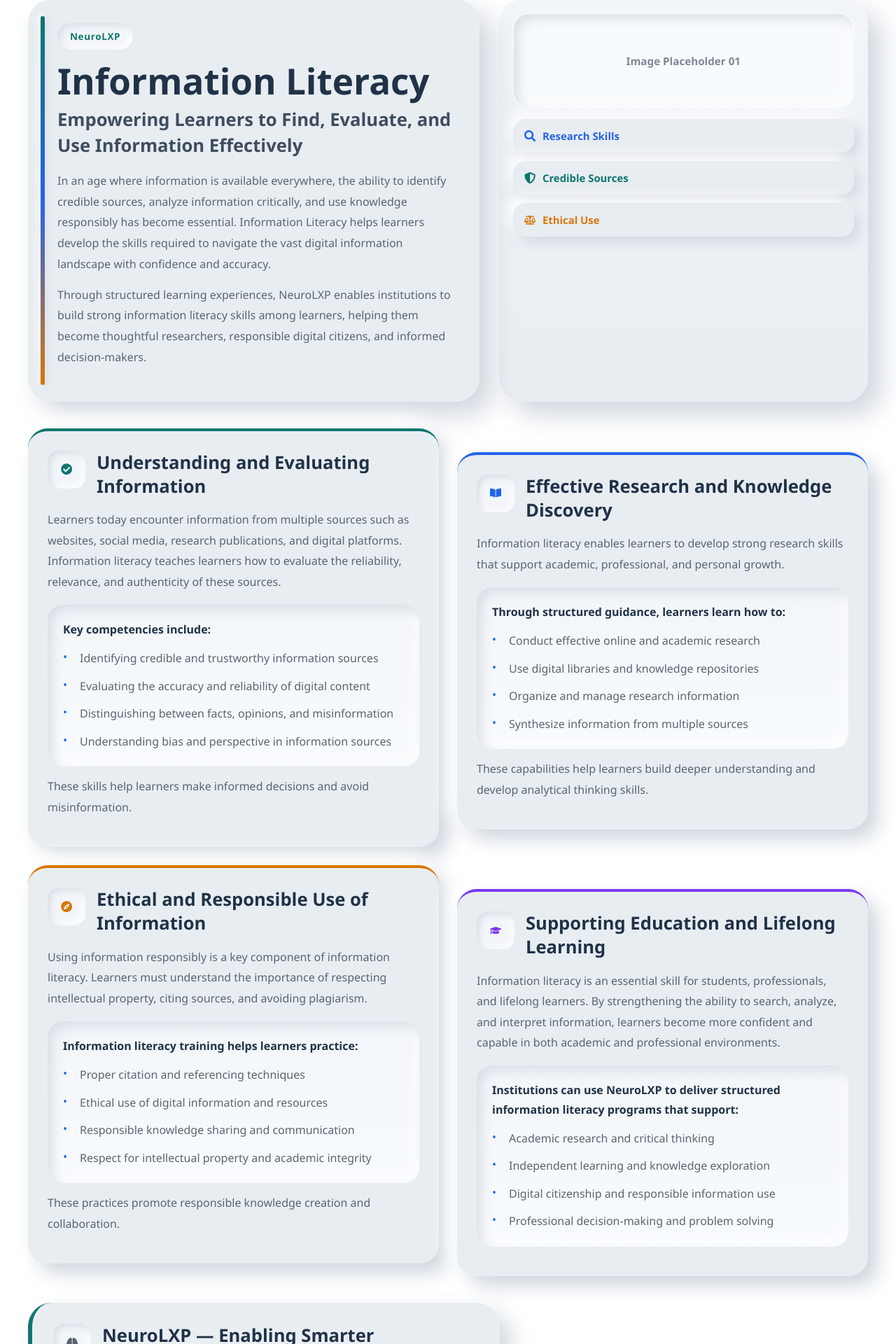
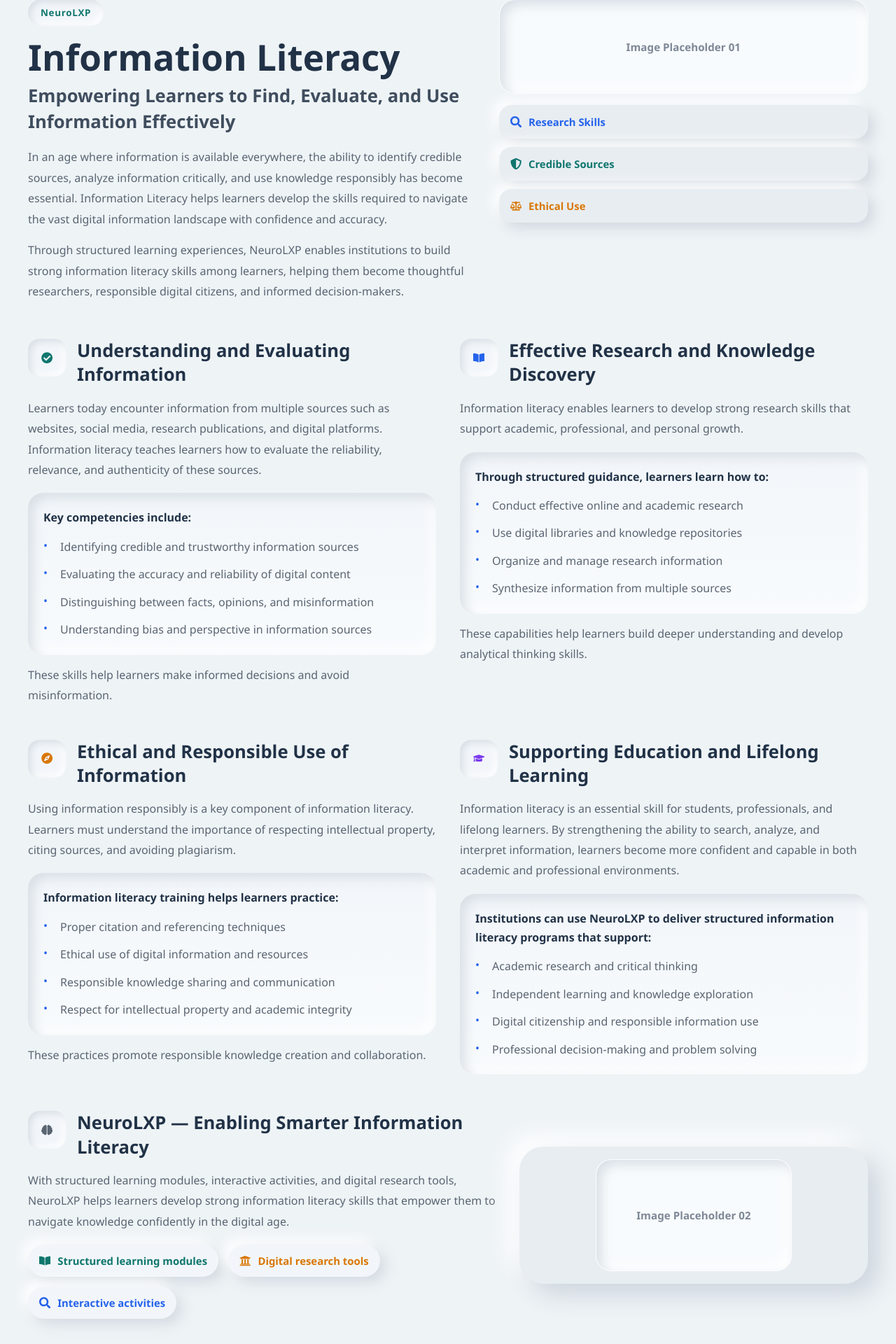
Before and after one commit to PRGEEQGlobalSolutionsPrivateLIT/LMS-Main-Pro, a Next.js app in the folder apps/learner-web/: page /information-literacy in a window 1280 px wide. Shown: the part 102-2022 px from the top of the page at 70% size. Built offline with nearby package versions, Linux system fonts and the light colour scheme.

Commit message:
Update information-literacy.css

```diff
--- a/apps/learner-web/app/information-literacy/information-literacy.css
+++ b/apps/learner-web/app/information-literacy/information-literacy.css
@@ -1,4 +1,4 @@
-.information-literacy-page {
+:root {
   --bg: #eef3f6;
   --surface: #e8edf2;
   --surface-soft: #f2f6fa;
@@ -12,10 +12,6 @@
   --accent: #d97706;
   --support: #7c3aed;
 
-  --primary-soft: rgba(15, 118, 110, 0.08);
-  --secondary-soft: rgba(37, 99, 235, 0.08);
-  --accent-soft: rgba(217, 119, 6, 0.08);
-
   --shadow-light: #ffffff;
   --shadow-dark: #cfd6de;
 
@@ -27,13 +23,15 @@
   --border-soft: rgba(255, 255, 255, 0.62);
 }
 
-.information-literacy-page * {
+* {
   box-sizing: border-box;
 }
 
+html,
 body {
   margin: 0;
-  background: var(--bg);
+  padding: 0;
+  background-color: var(--bg);
   font-family: "Segoe UI", Arial, sans-serif;
 }
 
@@ -42,6 +40,7 @@ body {
   margin: 0 auto;
   padding: 34px 0 70px;
   color: var(--text);
+  background: transparent;
 }
 
 .information-literacy-page .heroSection,
@@ -50,39 +49,13 @@ body {
   margin-bottom: 38px;
 }
 
-/* hero - different style: split panel with side rail accent */
+/* hero */
 
 .information-literacy-page .heroGrid {
   display: grid;
   grid-template-columns: 1.1fr 0.9fr;
   gap: 28px;
-  align-items: stretch;
-  padding: 0;
-}
-
-.information-literacy-page .heroContent {
-  position: relative;
-  padding: 34px 34px 34px 42px;
-  border-radius: var(--radius-2xl);
-  background: var(--surface);
-  box-shadow:
-    18px 18px 38px var(--shadow-dark),
-    -18px -18px 38px var(--shadow-light);
-  overflow: hidden;
-}
-
-.information-literacy-page .heroContent::before {
-  content: "";
-  position: absolute;
-  top: 24px;
-  bottom: 24px;
-  left: 18px;
-  width: 6px;
-  border-radius: 999px;
-  background: linear-gradient(180deg, var(--primary), var(--secondary), var(--accent));
-  box-shadow:
-    3px 3px 8px rgba(207, 214, 222, 0.72),
-    -3px -3px 8px rgba(255, 255, 255, 0.96);
+  align-items: start;
 }
 
 .information-literacy-page .eyebrow {
@@ -126,18 +99,6 @@ body {
   color: var(--text);
 }
 
-.information-literacy-page .heroVisualCard {
-  display: grid;
-  align-content: start;
-  gap: 16px;
-  padding: 20px;
-  border-radius: var(--radius-2xl);
-  background: linear-gradient(180deg, var(--surface-soft), var(--surface));
-  box-shadow:
-    18px 18px 38px var(--shadow-dark),
-    -18px -18px 38px var(--shadow-light);
-}
-
 .information-literacy-page .imagePlaceholder,
 .information-literacy-page .imagePlaceholderAlt {
   width: 100%;
@@ -173,6 +134,7 @@ body {
 .information-literacy-page .floatingStats {
   display: grid;
   gap: 12px;
+  margin-top: 16px;
 }
 
 .information-literacy-page .statPill {
@@ -226,44 +188,21 @@ body {
   line-height: 1;
 }
 
-/* content - different style: panel cards with badge corners */
+/* content on page, not cards */
 
 .information-literacy-page .cardsSection {
   display: grid;
   grid-template-columns: 1fr 1fr;
-  gap: 26px;
+  gap: 34px;
   align-items: start;
 }
 
 .information-literacy-page .contentCard {
-  position: relative;
-  padding: 28px;
-  border-radius: var(--radius-xl);
-  background: var(--surface);
-  box-shadow:
-    14px 14px 28px var(--shadow-dark),
-    -14px -14px 28px var(--shadow-light);
-}
-
-.information-literacy-page .contentCard:nth-child(1) {
-  border-top: 4px solid var(--primary);
-}
-
-.information-literacy-page .contentCard:nth-child(2) {
-  border-top: 4px solid var(--secondary);
-}
-
-.information-literacy-page .contentCard:nth-child(3) {
-  border-top: 4px solid var(--accent);
-}
-
-.information-literacy-page .contentCard:nth-child(4) {
-  border-top: 4px solid var(--support);
-}
-
-.information-literacy-page .contentCard:nth-child(2),
-.information-literacy-page .contentCard:nth-child(4) {
-  margin-top: 34px;
+  padding: 0;
+  background: transparent;
+  border: none;
+  box-shadow: none;
+  border-radius: 0;
 }
 
 .information-literacy-page .cardHeader {
@@ -364,7 +303,7 @@ body {
   line-height: 1.45;
 }
 
-/* highlight - different style: text prominent, visual secondary */
+/* highlight */
 
 .information-literacy-page .highlightGrid {
   display: grid;
@@ -374,13 +313,10 @@ body {
 }
 
 .information-literacy-page .highlightTextCard {
-  padding: 30px;
-  border-radius: var(--radius-2xl);
-  background: linear-gradient(180deg, var(--surface), var(--surface-soft));
-  box-shadow:
-    16px 16px 34px var(--shadow-dark),
-    -16px -16px 34px var(--shadow-light);
-  border-left: 6px solid var(--primary);
+  padding: 0;
+  background: transparent;
+  border: none;
+  box-shadow: none;
 }
 
 .information-literacy-page .secondaryVisualCard {
@@ -442,18 +378,11 @@ body {
     -12px -12px 24px rgba(255, 255, 255, 1);
 }
 
-/* responsive */
-
 @media (max-width: 1100px) {
   .information-literacy-page .heroGrid,
   .information-literacy-page .cardsSection,
   .information-literacy-page .highlightGrid {
     grid-template-columns: 1fr;
-  }
-
-  .information-literacy-page .contentCard:nth-child(2),
-  .information-literacy-page .contentCard:nth-child(4) {
-    margin-top: 0;
   }
 
   .information-literacy-page .secondaryVisualCard .imagePlaceholderAlt {
@@ -468,10 +397,6 @@ body {
     padding: 20px 0 44px;
   }
 
-  .information-literacy-page .heroContent,
-  .information-literacy-page .heroVisualCard,
-  .information-literacy-page .contentCard,
-  .information-literacy-page .highlightTextCard,
   .information-literacy-page .secondaryVisualCard {
     padding: 20px;
   }
```
